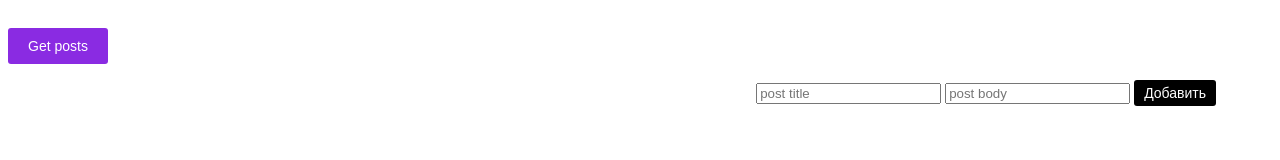
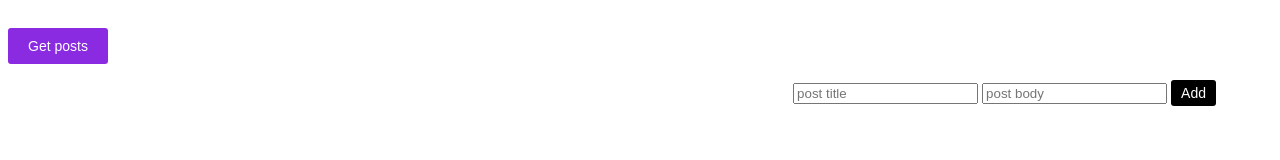
Before and after one commit to stepanchaban/fetch-api-test, a plain HTML site: page index.html in a window 1280 px wide. Drawn offline with Linux system fonts and the light colour scheme.

Commit message:
Edit code

```diff
--- a/index.html
+++ b/index.html
@@ -18,7 +18,7 @@
           <input type="text" placeholder="post title" class="new-post__title" />
           <input type="text" placeholder="post body" class="new-post__body" />
 
-          <button class="new-post__add">Добавить</button>
+          <button class="new-post__add">Add</button>
         </div>
       </div>
     </div>
```
